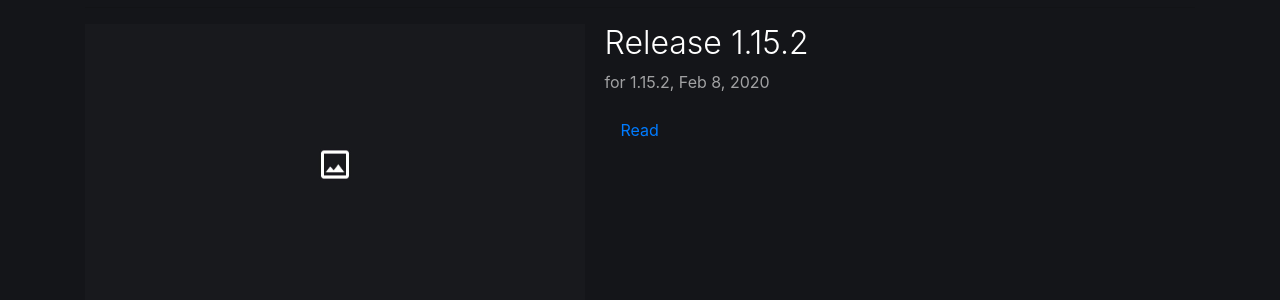
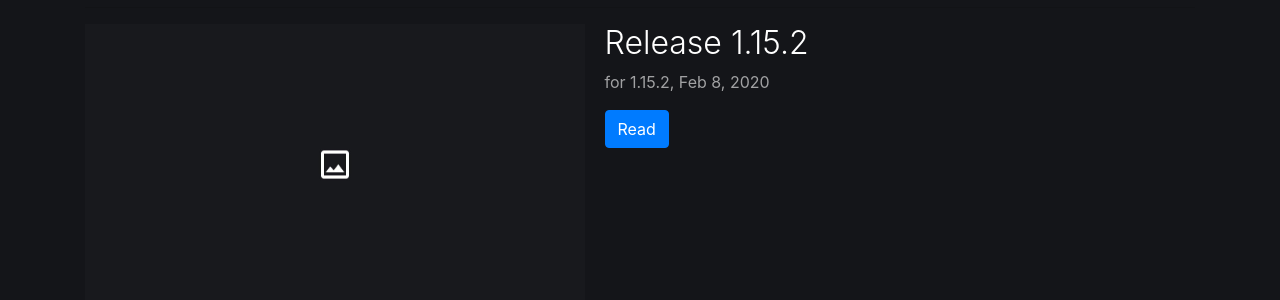
Before and after one commit to Faithful3D/Website, a Jekyll site: the page built from index.html, in a window 1280 px wide. Shown: the part 988-1288 px from the top of the page. Built offline with Jekyll 4.4.1, drawn with Linux system fonts in a browser that asks for light colours.

Commit message:
ajust classes

```diff
--- a/index.html
+++ b/index.html
@@ -92,7 +92,7 @@ description: There it is! The official Website made by hand!
     for 1.15.2, Feb 8, 2020
   </p>
   <p>
-    <a class="nav-link active" href="release_1_15_2">Read</a>
+    <a class="btn btn-primary" href="release_1_15_2">Read</a>
   </p>
 </div>
 
--- a/release_1_15_2.html
+++ b/release_1_15_2.html
@@ -4,8 +4,8 @@ separatedTitle: Release 1.15.2
 description: Changelog for the 1.15.2
 ---
 
-<img src="./image/home/no_img.jpg" class="mx-auto d-block" alt="Minecraft Screenshot">
-
+<img src="./image/home/no_img.jpg" class="img-fluid mx-auto d-block" alt="Minecraft Screenshot">
+<hr>
 <div>
 	<h2 align="center">Added</h2>
 	<p>
```
